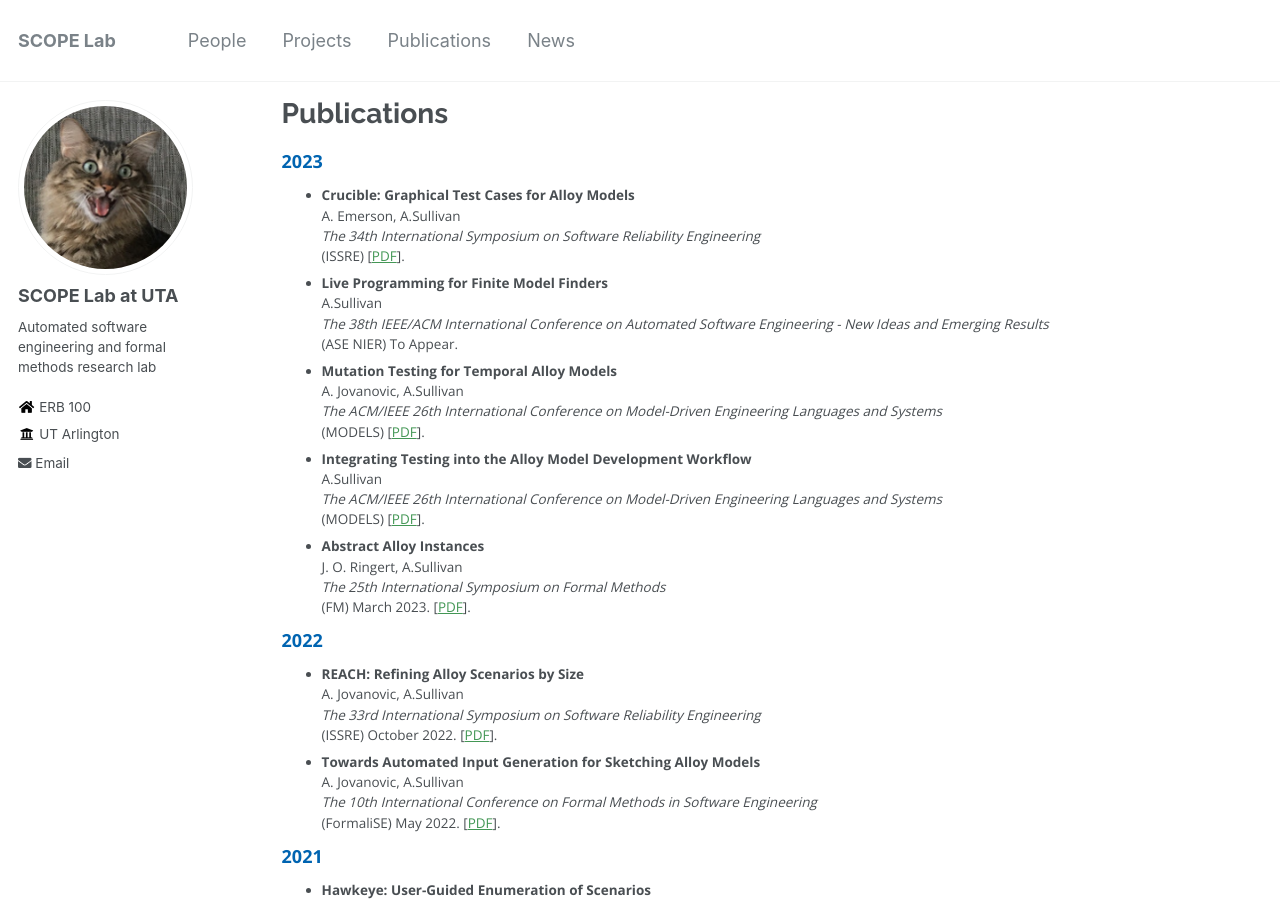
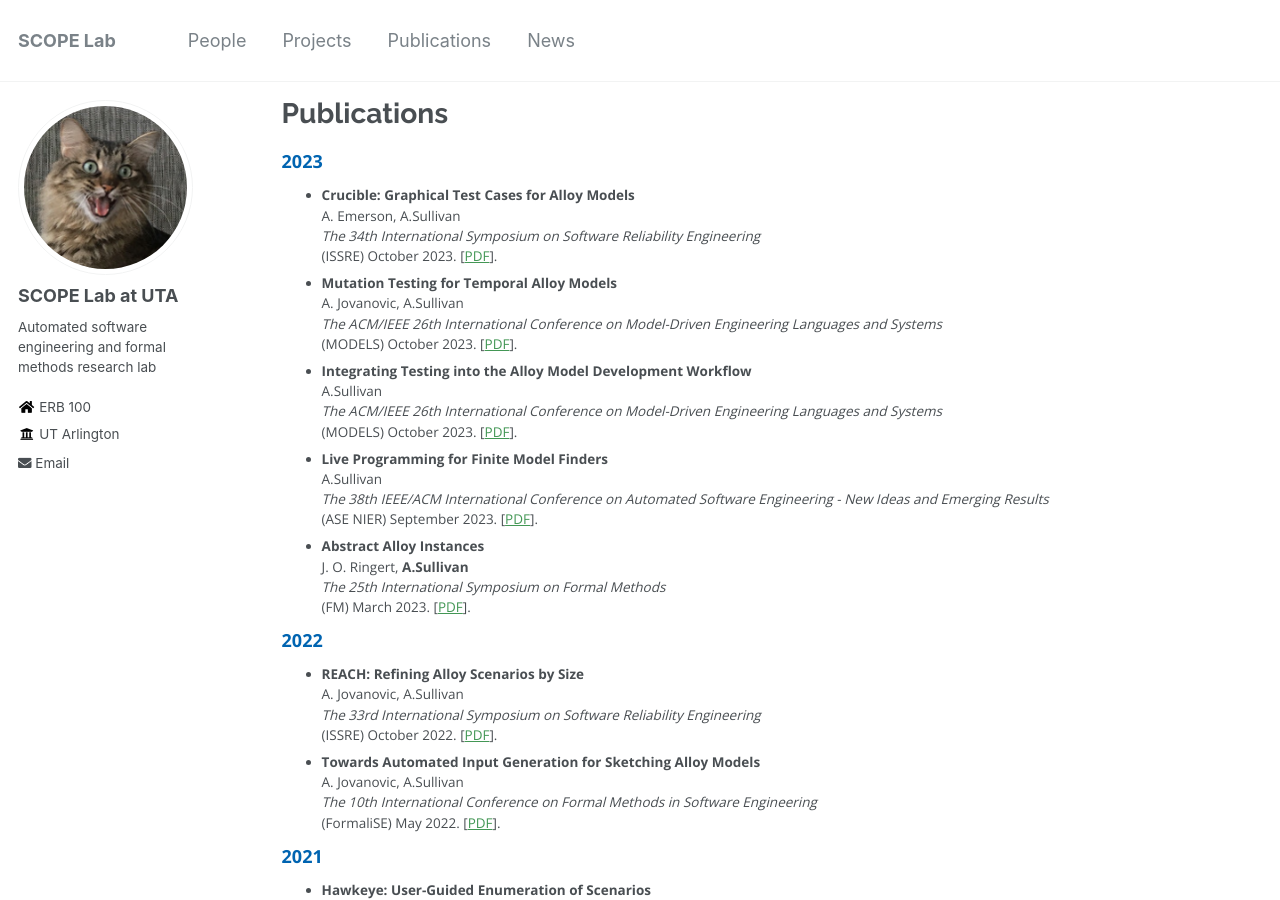
Before and after one commit to SCOPELabUTA/SCOPELabUTA.github.io, a Jekyll site: the page built from _pages/publications.md, in a window 1280 px wide and 900 px high. Built offline with Jekyll 4.4.1, drawn with Linux system fonts in a browser that asks for light colours.

Commit message:
Update publications.md

```diff
--- a/_pages/publications.md
+++ b/_pages/publications.md
@@ -8,21 +8,21 @@ author_profile: true
 * **Crucible: Graphical Test Cases for Alloy Models**
 A. Emerson, A.Sullivan
 _The 34th International Symposium on Software Reliability Engineering_
-(ISSRE) \[[PDF](../files/ISSRE2023)\].
+(ISSRE) October 2023. \[[PDF](../files/ISSRE2023)\].
+* **Mutation Testing for Temporal Alloy Models**
+A. Jovanovic, A.Sullivan
+_The ACM/IEEE 26th International Conference on Model-Driven Engineering Languages and Systems_
+(MODELS) October 2023. \[[PDF](../files/Models2023-B.pdf)\].
+* **Integrating Testing into the Alloy Model Development Workflow**
+A.Sullivan
+_The ACM/IEEE 26th International Conference on Model-Driven Engineering Languages and Systems_
+(MODELS) October 2023. \[[PDF](../files/Models2023-A.pdf)\].
 * **Live Programming for Finite Model Finders**
 A.Sullivan
 _The 38th IEEE/ACM International Conference on Automated Software Engineering - New Ideas and Emerging Results_
-(ASE NIER) To Appear.
-* **Mutation Testing for Temporal Alloy Models**
-A. Jovanovic, A.Sullivan
-_The ACM/IEEE 26th International Conference on Model-Driven Engineering Languages and Systems_
-(MODELS) \[[PDF](../files/Models2023-B.pdf)\].
-* **Integrating Testing into the Alloy Model Development Workflow**
-A.Sullivan
-_The ACM/IEEE 26th International Conference on Model-Driven Engineering Languages and Systems_
-(MODELS) \[[PDF](../files/Models2023-A.pdf)\].
+(ASE NIER) September 2023. \[[PDF](../files/ASE2023-NIER.pdf)\].
 * **Abstract Alloy Instances**
-J. O. Ringert, A.Sullivan
+J. O. Ringert, **A.Sullivan**
 _The 25th International Symposium on Formal Methods_
 (FM) March 2023. \[[PDF](../files/FM2023.pdf)\].
 
```
